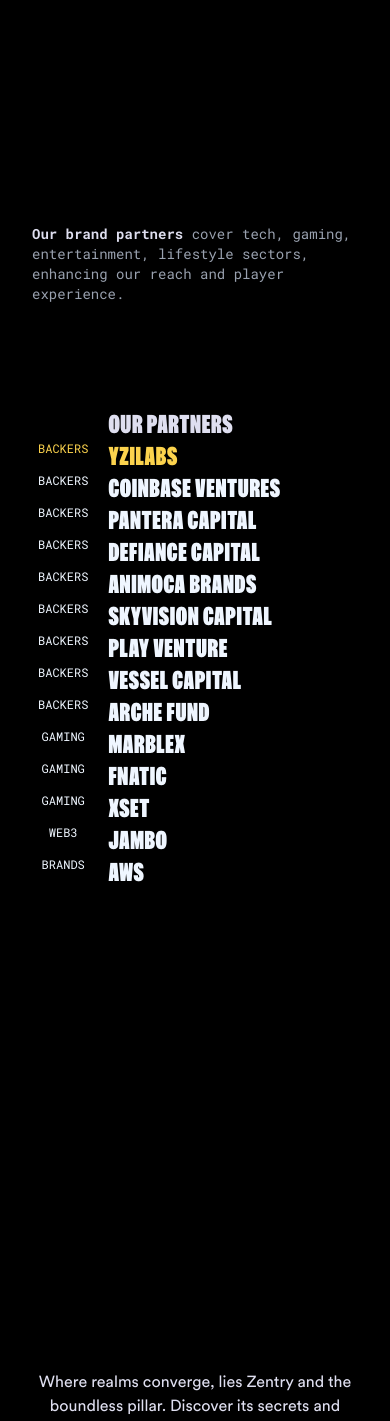
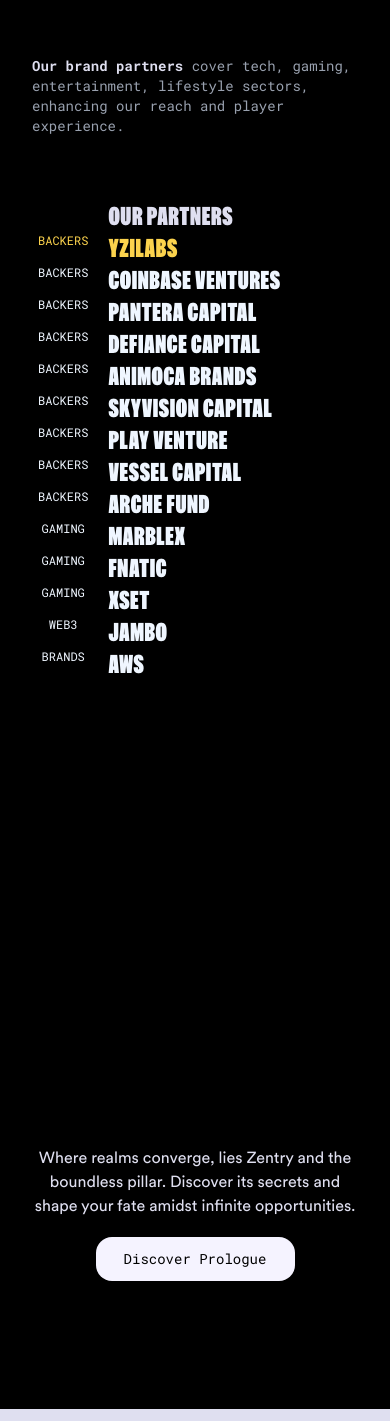
Before and after one commit to SpizhovyiMaxDev/zentry-awwwards, a React (Vite) app: page / in a window 390 px wide. Shown: the part 4980-6401 px from the top of the page. Built offline with nearby package versions, Linux system fonts and the light colour scheme.

Commit message:
Fixed some padding styles

```diff
--- a/src/layouts/Features.tsx
+++ b/src/layouts/Features.tsx
@@ -6,7 +6,7 @@ function Features() {
   useFeatureCardsScrollAnimation();
 
   return (
-    <section className="overflow-hidden bg-black py-32">
+    <section className="overflow-hidden bg-black py-16 md:py-32">
       <div className="mx-auto max-w-[95rem] px-7.5 lg:px-14">
         <div className="mb-32 max-w-[33.5rem]">
           <p className="font-circular-web text-lg text-blue-50">
--- a/src/layouts/Partners.tsx
+++ b/src/layouts/Partners.tsx
@@ -13,10 +13,10 @@ function Partners() {
   });
 
   return (
-    <section className="bg-black py-36">
+    <section className="bg-black py-16 md:pt-36">
       <div className="mx-auto grid max-w-[70rem] justify-center gap-16 px-8 sm:grid-cols-2 sm:gap-5">
         <div className="max-w-[30rem]">
-          <div className="xs:text-md sticky top-1/2 min-h-[5rem] -translate-y-1/2 text-sm text-gray-400 lg:text-lg">
+          <div className="xs:text-md text-sm text-gray-400 sm:sticky sm:top-1/2 sm:min-h-[5rem] sm:-translate-y-1/2 lg:text-lg">
             {parse(PARTNERS_ITEMS[activePartnerIndex].description || "")}
           </div>
         </div>
--- a/src/layouts/Story.tsx
+++ b/src/layouts/Story.tsx
@@ -21,7 +21,7 @@ function Story() {
   return (
     <section
       id="story"
-      className="w-screen overflow-hidden bg-black text-blue-50 transition-transform duration-100"
+      className="w-screen overflow-hidden bg-black py-16 text-blue-50 transition-transform duration-100"
       ref={containerRef}
       onMouseMove={handleMouseMove}
       onMouseLeave={handleMouseLeave}
```
